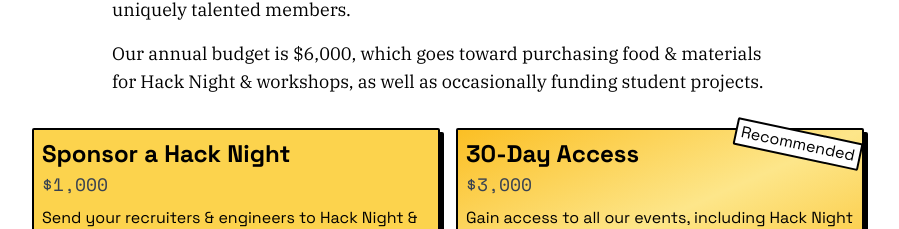
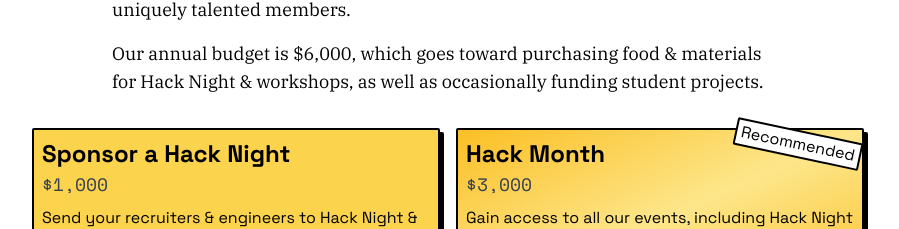
Before and after one commit to purduehackers/site, a Next.js app: page /sponsor in a window 1280 px wide. Shown: the part 3237-3466 px from the top of the page, without its empty margins (192-1091 px from the left). Built offline with nearby package versions, Linux system fonts and the light colour scheme.

Commit message:
rename second tier to hack month

```diff
--- a/components/sponsor/sponsor.mdx
+++ b/components/sponsor/sponsor.mdx
@@ -86,7 +86,7 @@ Our annual budget is $6,000, which goes toward purchasing food & materials for H
 />
 
 <Tier
-  title="30-Day Access"
+  title="Hack Month"
   price={3000}
   description="Gain access to all our events, including Hack Night & workshops, for an entire month (4 Hack Nights, 2-4 workshops). We will mention you at every event even if you're not physically present."
   recommended
```
